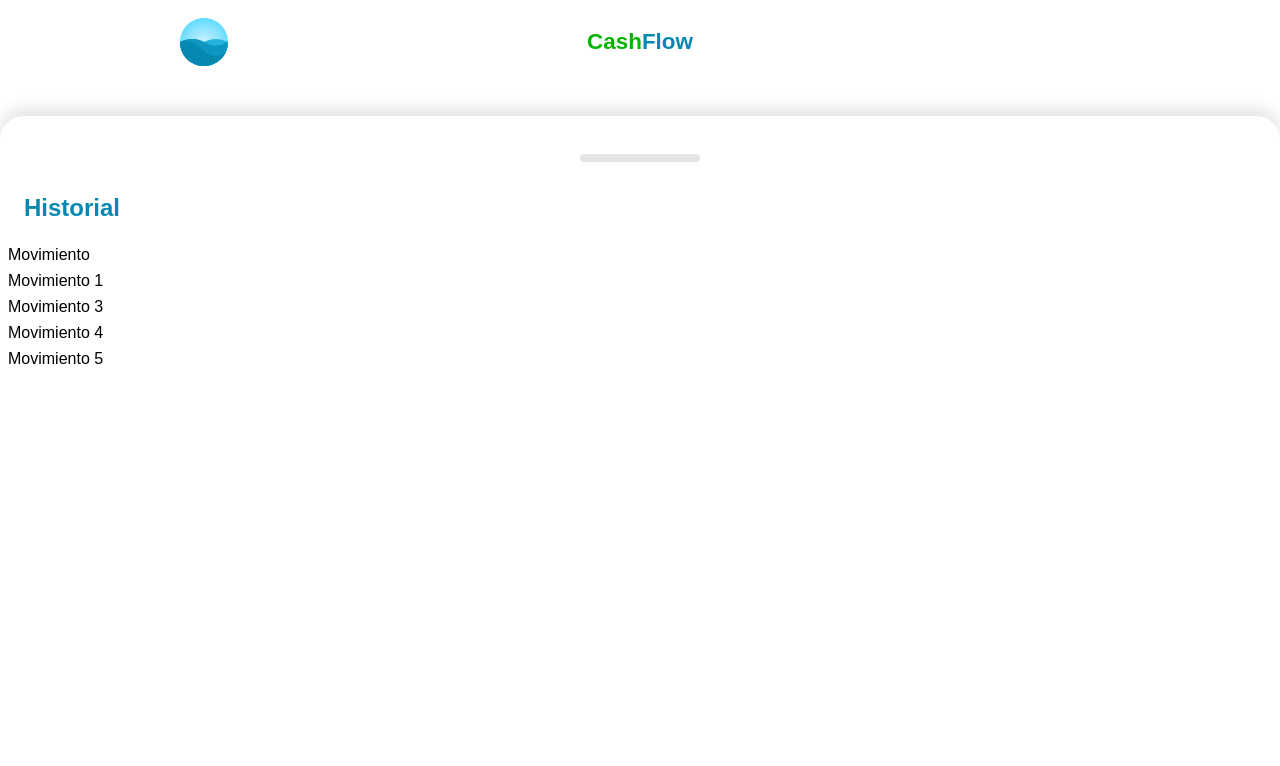
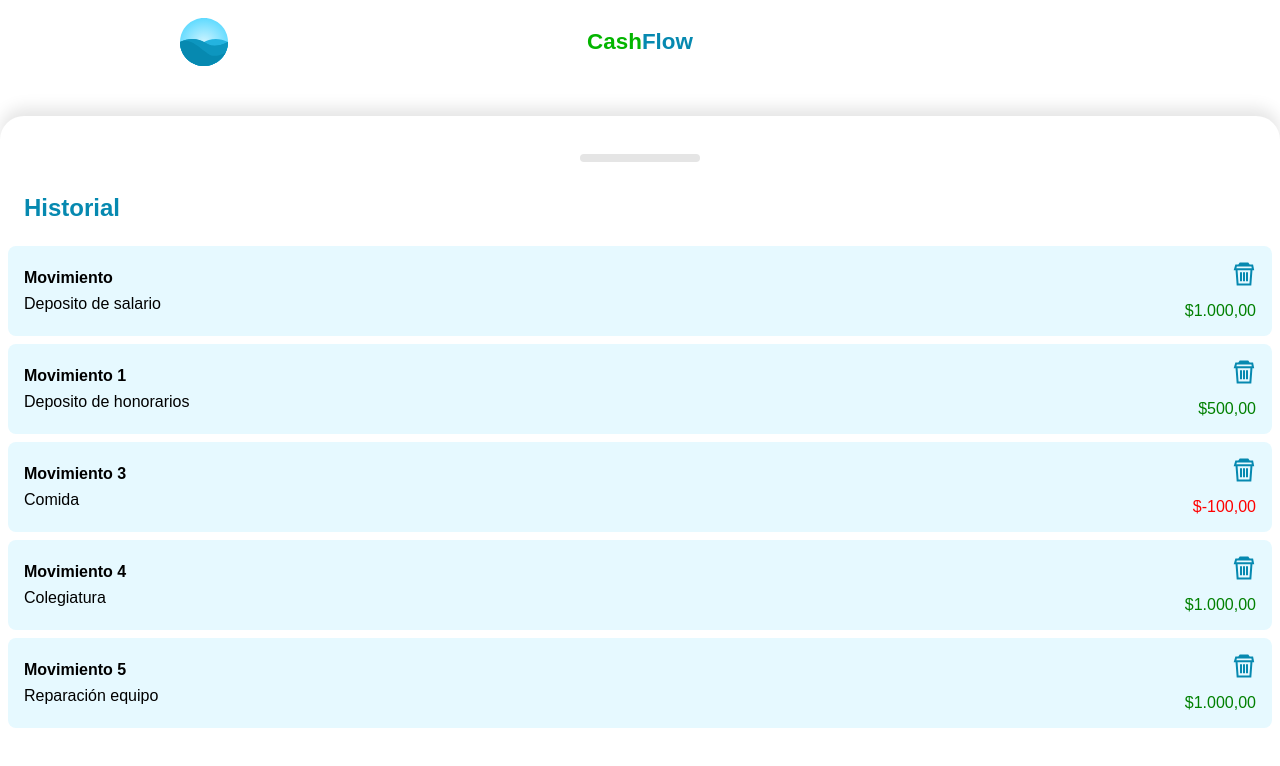
Before and after one commit to juaneins/cash-flow-app-new, a Vue app: page / in a window 1280 px wide. Both pictures are taken after a click on the element 640 px from the left and 758 px from the top of the page. Shown: the top 766 px of the page. Built offline with nearby package versions, Linux system fonts and the light colour scheme.

Commit message:
Historial de movimiento

```diff
--- a/src/components/HomeComponent.vue
+++ b/src/components/HomeComponent.vue
@@ -12,31 +12,31 @@
         id: 1,
         title: "Movimiento",
         description: "Deposito de salario",
-        amount: "1000",
+        amount: 1000,
     },
     {
         id: 2,
         title: "Movimiento 1",
         description: "Deposito de honorarios",
-        amount: "500",
+        amount: 500,
     },
     {
         id: 3,
         title: "Movimiento 3",
         description: "Comida",
-        amount: "-100",
+        amount: -100,
     },
     {
         id: 4,
         title: "Movimiento 4",
         description: "Colegiatura",
-        amount: "1000",
+        amount: 1000,
     },
     {
         id: 5,
         title: "Movimiento 5",
         description: "Reparación equipo",
-        amount: "1000",
+        amount: 1000,
     },
 ],)
 
--- a/src/components/Movements/MovementComponent.vue
+++ b/src/components/Movements/MovementComponent.vue
@@ -1,17 +1,99 @@
 <script setup>
-import { toRefs, defineProps } from 'vue';
+import { toRefs, defineProps, defineEmits, computed } from 'vue';
 
 
 const props = defineProps({
+    id: {
+        type: Number
+    },
     title: {
         type: String
+    },
+    description: {
+        type: String
+    },
+    amount: {
+        type: Number
     }
 });
 
-const { title } = toRefs(props);
+const { id, title, description, amount } = toRefs(props);
+
+const currencyFormatter = new Intl.NumberFormat("es-EC", {
+    style: "currency",
+    currency: "USD"
+});
+
+const amountCurrency = computed(() => {
+    return currencyFormatter.format(amount.value);
+});
+
+const emit = defineEmits(["remove"]);
+
+const remove = () => {
+    emit("remove", id.value);
+};
+
+const isNegative = computed(() => {
+    return amount.value < 0;
+})
+
 </script>
 <template>
     <div class="movement">
-        {{ title }}
+        <div class="content">
+            <h4>{{ title }}</h4>
+            <p>{{ description }}</p>
+        </div>
+        <div class="action">
+            <img src="@/assets/trash-icon.svg" alt="borrar" @click="remove" />
+            <p :class="[{ 'red': isNegative, 'green': !isNegative }]">{{ amountCurrency }}</p>
+        </div>
     </div>
 </template>
+
+<style scoped>
+.movement {
+    display: flex;
+    justify-content: space-between;
+    align-items: center;
+    width: 100%;
+    padding: 16px;
+    background-color: #e6f9ff;
+    border-radius: 8px;
+    box-sizing: border-box;
+}
+
+.movement .content {
+    width: 100%;
+}
+
+.movement .action {
+    display: flex;
+    justify-content: space-between;
+    align-items: flex-end;
+    flex-direction: column;
+}
+
+h4,
+p {
+    margin: 0;
+    padding: 0;
+}
+
+h4 {
+    margin-bottom: 8px;
+}
+
+.movement .action img {
+    margin-bottom: 16px;
+}
+
+.red {
+    color: red;
+}
+
+.green {
+    color: green;
+}
+</style>
--- a/src/components/Movements/MovementsComponent.vue
+++ b/src/components/Movements/MovementsComponent.vue
@@ -12,13 +12,17 @@
 
 const { movements } = toRefs(props);
 
+const remove = (id) => {
+    console.log("remove ", id);
+}
 
 </script>
 <template>
     <div class="movements">
         <h2 class="title">Historial</h2>
         <div class="content">
-            <MovementComponent v-for="movement in movements" :key="movement.id" :title="movement.title" />
+            <MovementComponent v-for="{ id, title, description, amount } in movements" :key="id" :id="id" :title="title"
+                :description="description" :amount="amount" @remove="remove" />
         </div>
     </div>
 </template>
```
